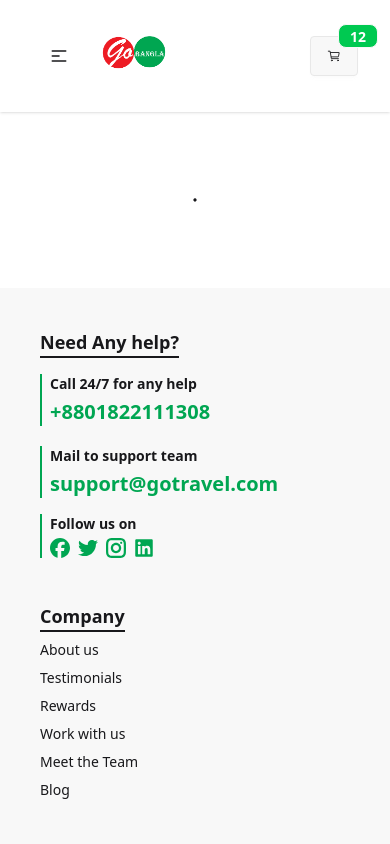
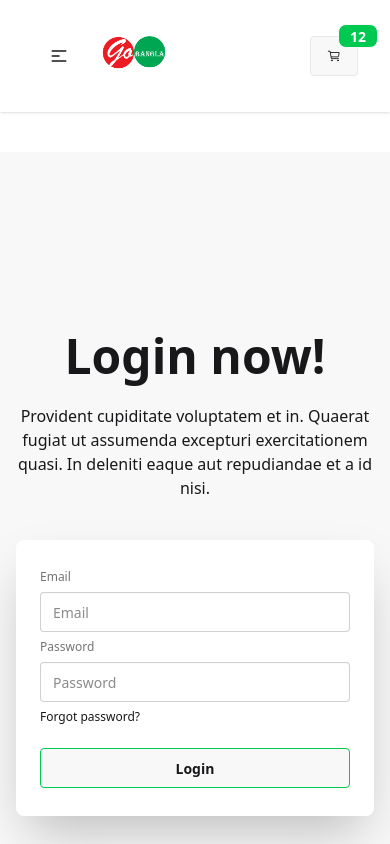
Before and after one commit to tanvirahammed308/go-bangla-app-react, a React (Vite) app: page /login in a window 390 px wide. Shown: the top 844 px of the page. Built offline with nearby package versions, Linux system fonts and the light colour scheme.

Commit message:
fix responsiveness

```diff
--- a/src/components/header/Navbar.jsx
+++ b/src/components/header/Navbar.jsx
@@ -31,15 +31,22 @@ const Navbar = () => {
               tabIndex={0}
               className="menu menu-sm dropdown-content bg-base-100 rounded-box z-10 mt-3 w-52 p-2 shadow"
             >
-              <li>
-                <a>Item 1</a>
-              </li>
-              <li>
-                <a>Parent</a>
-              </li>
-              <li>
-                <a>Item 3</a>
-              </li>
+              <li className="font-bold ">
+             <Link to="/">Home</Link>
+
+            </li>
+              <li className="font-bold ">
+             <Link to="/blog">Blog</Link>
+
+            </li>
+            <li className="font-bold">
+            <Link to="/contact">Contact</Link>
+
+            </li>
+            <li className="font-bold">
+            <Link to="/login">Login</Link>
+
+            </li>
             </ul>
           </div>
           <Link to="/" className="flex items-center">
@@ -93,7 +100,7 @@ const Navbar = () => {
 
             </li>
             <li className="font-bold">
-            <Link to="/contact">Login</Link>
+            <Link to="/login">Login</Link>
 
             </li>
           </ul>
--- a/src/components/home/AllCategory.jsx
+++ b/src/components/home/AllCategory.jsx
@@ -27,7 +27,7 @@ const AllCategory = ({ data }) => {
             </button>
           ))}
         </div>
-        <div className="grid md:grid-cols-4 gap-3 my-10 justify-center">{
+        <div className="grid md:grid-cols-4 gap-3 my-10 justify-center px-5 md:px-0">{
           selectedCat.map((item)=> <div className="max-w-sm bg-white border border-gray-200 rounded-lg shadow-sm dark:bg-gray-800 dark:border-gray-700 flex flex-col h-[450px]">
           <a href="#">
             <img className="rounded-t-lg h-60 w-full object-cover" src={item.image_url} alt="" />
--- a/src/components/home/Hero.jsx
+++ b/src/components/home/Hero.jsx
@@ -45,7 +45,7 @@ const Hero = () => {
     </div>
   </div>
 </div>
-<div className='w-[450px] md:w-[580px] bg-white/70 mx-auto px-2 md:px-3 py-4  rounded text-center absolute bottom-20 md:bottom-40 left-[20px] md:left-[350px] shadow-2xl  text-gray-700 '>
+<div className='w-[350px] md:w-[580px] bg-white/70 mx-auto px-2 md:px-3 py-2  rounded text-center absolute bottom-15 md:bottom-40 left-[20px] md:left-[350px] shadow-2xl  text-gray-700 '>
 
   <p className='font-medium'>Discover the beauty of Bangladesh like never before! From the golden beaches of Cox’s Bazar to the serene tea gardens of Sylhet, let GoBangla be your guide to unforgettable adventures. Start your journey today!</p>
   <h1 className='text-red-600 font-bold'>GoBangla – <span className='text-green-600'>Unlock the Beauty of Bangladesh!</span> </h1>
--- a/src/components/home/HiddenGem.jsx
+++ b/src/components/home/HiddenGem.jsx
@@ -16,7 +16,7 @@ const HiddenGem = ({data}) => {
                 <FaArrowRight />
 
               </div>
-              <div className='grid md:grid-cols-4 gap-5 my-10 justify-center'>
+              <div className='grid md:grid-cols-4 gap-5 my-10 justify-center px-5 md:px-0'>
                 {
                   topAttractionCat.map((item)=><Link to={`/${item.id}`}>
 
--- a/src/components/home/PopularPlace.jsx
+++ b/src/components/home/PopularPlace.jsx
@@ -19,7 +19,7 @@ const PopularPlace = ({data}) => {
         <FaArrowRight />
 
       </div>
-      <div className='grid md:grid-cols-4 gap-5 my-10 justify-center'>
+      <div className='grid md:grid-cols-4 gap-5 my-10 justify-center px-5 md:px-0'>
         {
           filterPopularCat.map((item)=><Link to={`/${item.id}`}>
 
--- a/src/components/home/TopAttraction.jsx
+++ b/src/components/home/TopAttraction.jsx
@@ -16,7 +16,7 @@ const TopAttraction = ({data}) => {
             <FaArrowRight />
 
           </div>
-          <div className='grid md:grid-cols-4 gap-5 my-10 justify-center'>
+          <div className='grid md:grid-cols-4 gap-5 my-10 justify-center px-5 md:px-0'>
             {
               topAttractionCat.map((item)=><Link to={`/${item.id}`}>
 
--- a/src/pages/Contact.jsx
+++ b/src/pages/Contact.jsx
@@ -36,7 +36,7 @@ const Contact = () => {
         <div className="  p-4 ">
           <div className="font-bold text-xl flex justify-between my-3 text-gray-500">
             <h2>Stay in touch</h2>
-            <h2>018555001</h2>
+
           </div>
           <div className="block md:flex justify-between gap-5">
             <div className="shadow p-4 rounded">
--- /dev/null
+++ b/src/pages/Login.jsx
@@ -0,0 +1,33 @@
+import React from 'react'
+
+const Login = () => {
+  return (
+    <div className='container mx-auto my-10'>
+        <div className="hero bg-base-200 min-h-screen ">
+  <div className="hero-content flex-col lg:flex-row-reverse w-full md:w-[800px] ">
+    <div className="text-center lg:text-left">
+      <h1 className="text-5xl font-bold">Login now!</h1>
+      <p className="py-6">
+        Provident cupiditate voluptatem et in. Quaerat fugiat ut assumenda excepturi exercitationem
+        quasi. In deleniti eaque aut repudiandae et a id nisi.
+      </p>
+    </div>
+    <div className="card bg-base-100 w-full max-w-sm shrink-0 shadow-2xl">
+      <div className="card-body">
+        <fieldset className="fieldset">
+          <label className="fieldset-label">Email</label>
+          <input type="email" className="input" placeholder="Email" />
+          <label className="fieldset-label">Password</label>
+          <input type="password" className="input" placeholder="Password" />
+          <div><a className="link link-hover">Forgot password?</a></div>
+          <button className="btn border-green-500 mt-4">Login</button>
+        </fieldset>
+      </div>
+    </div>
+  </div>
+</div>
+    </div>
+  )
+}
+
+export default Login
--- a/src/pages/ProductDetails.jsx
+++ b/src/pages/ProductDetails.jsx
@@ -19,7 +19,7 @@ const ProductDetails = () => {
   </span>
   </div>
 
-  return <div className=" container mx-auto my-10">
+  return <div className=" container  mx-auto my-10">
     <div className="hero bg-base-200  ">
   <div className="hero-content flex-col lg:flex-row gap-10">
     <div className="w-full md:w-1/2">
@@ -30,7 +30,7 @@ const ProductDetails = () => {
     </div>
     <div className="w-full md:w-1/2 ">
 
-      <h1 className="text-5xl font-bold">{popular.name}</h1>
+      <h1 className="text-3xl md:text-5xl font-bold">{popular.name}</h1>
       <div className="flex  gap-10 my-5 font-semibold">
         <p>{popular.type}</p>
         <p>{popular.location}</p>
--- a/src/routes/Router.jsx
+++ b/src/routes/Router.jsx
@@ -4,6 +4,7 @@ import Home from "../pages/Home";
 import Contact from "../pages/Contact";
 import Blog from "../pages/Blog";
 import ProductDetails from "../pages/ProductDetails";
+import Login from "../pages/Login";
 
 
 export const router = createBrowserRouter([
@@ -28,6 +29,10 @@ export const router = createBrowserRouter([
           path: "/blog",
           element: <Blog />,
         },
+        {
+          path: "/login",
+          element: <Login />,
+        },
       ],
     },
   ]);
```
